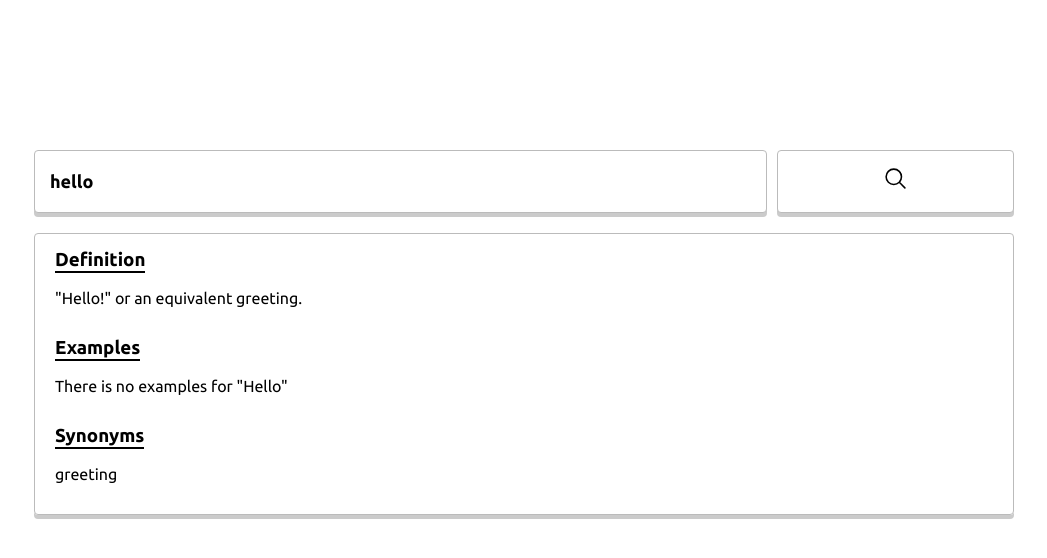
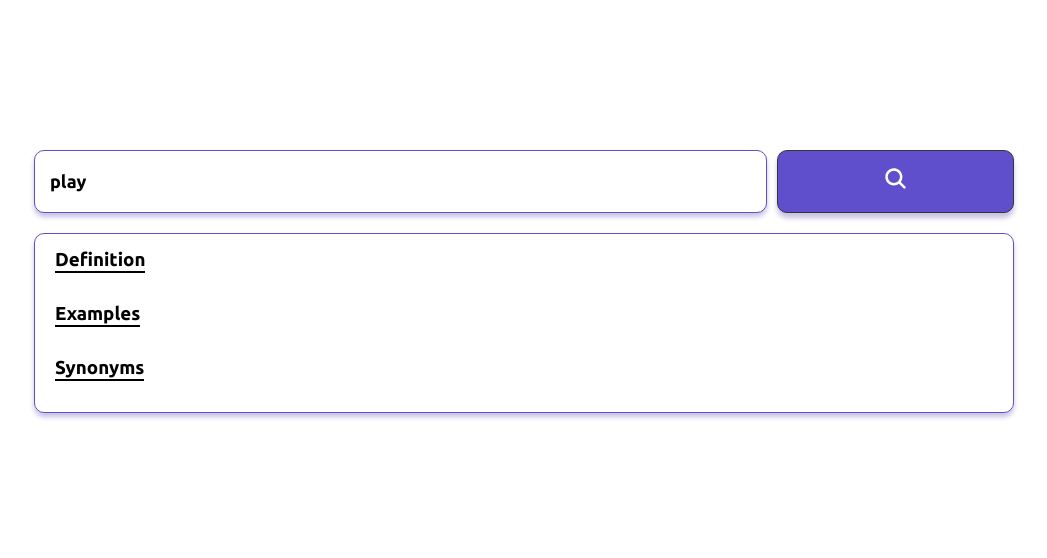
Before and after one commit to mahmoud-26/dictionary, a plain HTML site: page index.html in a window 1280 px wide. Shown: the whole page, without its empty margins (116-1163 px from the left). Drawn offline with nearby package versions, Linux system fonts and the light colour scheme; no server answers.

Commit message:
optmize the code

```diff
--- a/index.html
+++ b/index.html
@@ -12,7 +12,7 @@
   <div id="inputs">
     <input type="text" id="word-input" placeholder="Enter a word..."/>
     <button type="submit" id="search-btn">
-      <ion-icon name="search-outline"></ion-icon>
+      <ion-icon name="search"></ion-icon>
     </button>
   </div>
   <div id="result-div">
--- a/main.js
+++ b/main.js
@@ -5,17 +5,14 @@ let examplesDiv = document.getElementById("examples-div");
 let synonymsDiv = document.getElementById("synonyms-div");
 
 window.onload = function () {
-  wordInput.value = "hello";
-  definitionsDiv.innerHTML = `"Hello!" or an equivalent greeting.`;
-  examplesDiv.innerHTML = `There is no examples for "Hello"`;
-  synonymsDiv.innerHTML = "greeting"
+  wordInput.value = "play";
+  searchWord("play");
 }
 
-function fetchApi(word) {
+function searchWord(word) {
   fetch(`https://api.dictionaryapi.dev/api/v2/entries/en/${word}`)
   .then(res => res.json())
   .then(result => {
-    console.log(result);
     if (result.title) {
       definitionsDiv.innerHTML = `There is no definitions for "${word}"`;
       examplesDiv.innerHTML = `There ia no Examples for "${word}"`;
@@ -46,7 +43,7 @@ function fetchApi(word) {
 }
 
 searchBtn.onclick = function () {
-  fetchApi(wordInput.value);
+  searchWord(wordInput.value);
   definitionsDiv.innerHTML = "";
   examplesDiv.innerHTML = "";
   synonymsDiv.innerHTML = "";
--- a/style.css
+++ b/style.css
@@ -1,4 +1,7 @@
 @import url('https://fonts.googleapis.com/css2?family=Ubuntu:ital,wght@0,300;0,400;0,500;0,700;1,300;1,400;1,500;1,700&display=swap');
+:root {
+  --purple: #5F4FCC;
+}
 * {
   box-sizing: border-box;
   font-family: 'Ubuntu', sans-serif;
@@ -19,30 +22,31 @@ body {
   font-size: 18px;
   font-weight: 700;
   outline: none;
-  border-radius: 4px;
-  border: 1px solid #BBBBBB;
-  box-shadow: 0 4px 0 0 #CBCBCB;
+  border-radius: 10px;
+  border: 1px solid var(--purple);
+  box-shadow: 0 4px 5px 0 #C8C1E3;
   grid-column: 1/4;
 }
 #search-btn {
   padding: 15px;
   font-size: 25px;
   font-weight: 700;
+  color: #FFFFFF;
   outline: none;
-  border-radius: 4px;
-  background-color: #FFFFFF;
-  border: 1px solid #BBBBBB;
-  box-shadow: 0 4px 0 0 #CBCBCB;
+  background-color: var(--purple);
+  border-radius: 10px;
+  border: 1px solid #363636;
+  box-shadow: 0 5px 5px 0 #C8C1E3;
 }
 #search-btn:active {
-  background-color: #E0E0E0;
+  background-color: #4E34A1;
 }
 #result-div {
   margin-top: 20px;
   padding: 15px 20px;
-  border: 1px solid #BBBBBB;
-  border-radius: 4px;
-  box-shadow: 0 4px 0 0 #CBCBCB;
+  border-radius: 10px;
+  border: 1px solid var(--purple);
+  box-shadow: 0 4px 5px 0 #C8C1E3;
 }
 h3 {
   width: fit-content;
```
